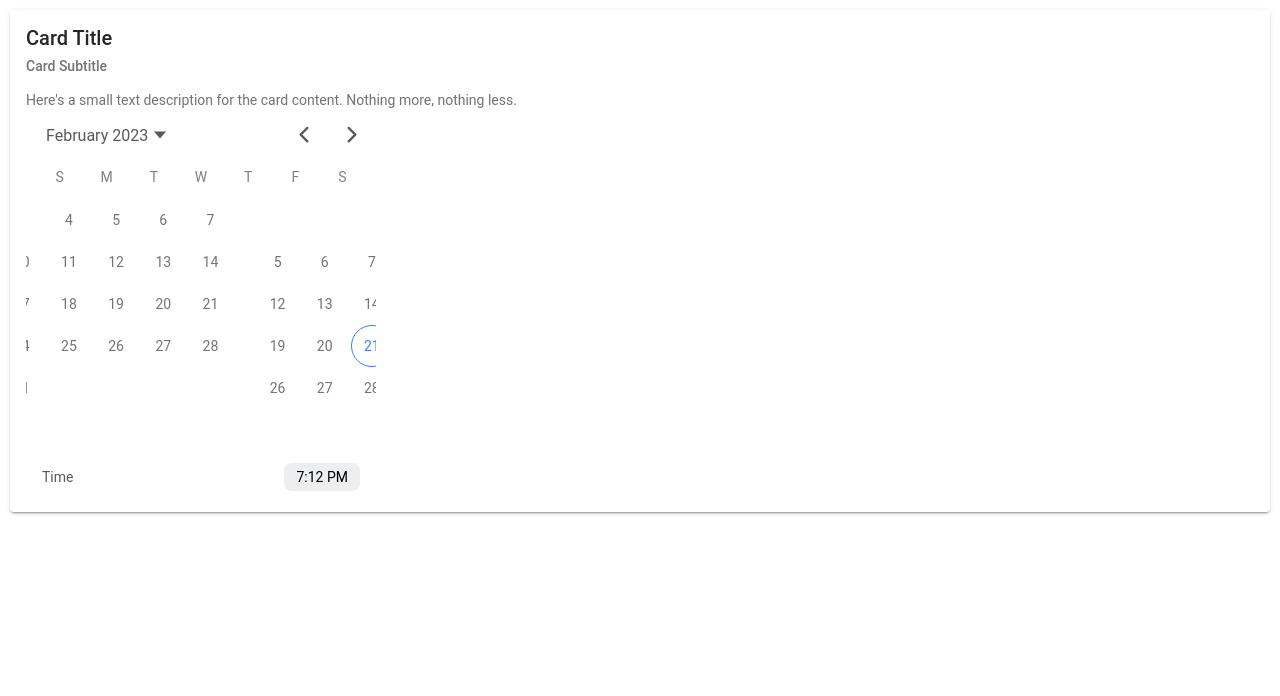
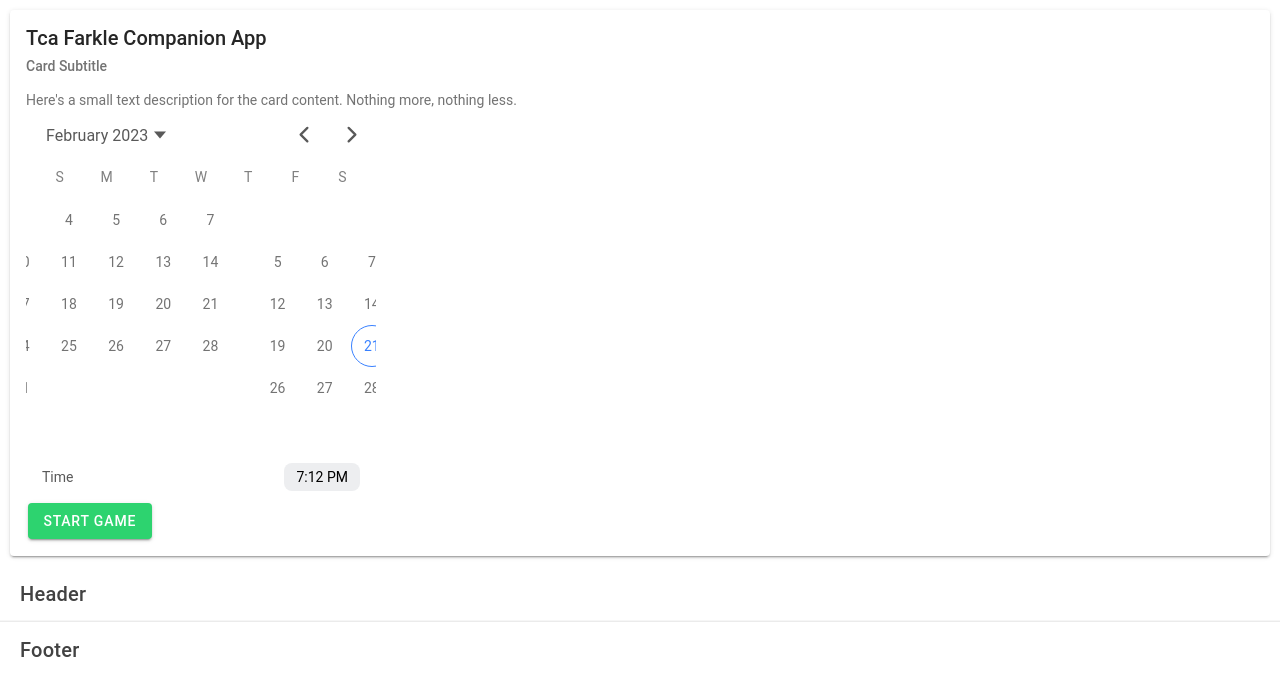
Before and after one commit to 2023-spring-adv-fe-tuth/farkle-companion-app, a React (Create React App) app: page / in a window 1280 px wide. Shown: the top 696 px of the page. Built offline with nearby package versions, Linux system fonts and the light colour scheme.

Commit message:
Changed the site title
added more ionic components as dummy code for now

```diff
--- a/public/index.html
+++ b/public/index.html
@@ -24,7 +24,7 @@
       work correctly both with client-side routing and a non-root public URL.
       Learn how to configure a non-root public URL by running `npm run build`.
     -->
-    <title>React App</title>
+    <title>Farkle Companion App</title>
   </head>
   <body>
     <noscript>You need to enable JavaScript to run this app.</noscript>
--- a/src/App.tsx
+++ b/src/App.tsx
@@ -2,23 +2,27 @@
 // import logo from './logo.svg';
 
 import {
+  IonButton,
   IonCard,
   IonCardContent,
   IonCardHeader,
   IonCardSubtitle,
   IonCardTitle,
-  IonDatetime } from '@ionic/react';
+  IonContent,
+  IonDatetime,
+  IonFooter,
+  IonHeader,
+  IonTitle,
+  IonToolbar} from '@ionic/react';
 
 import './App.css';
 
 /* Core CSS required for Ionic components to work properly */
 import '@ionic/react/css/core.css';
-
 /* Basic CSS for apps built with Ionic */
 import '@ionic/react/css/normalize.css';
 import '@ionic/react/css/structure.css'; // Remove if nothing is visible
 import '@ionic/react/css/typography.css';
-
 /* Optional CSS utils that can be commented out */
 import '@ionic/react/css/padding.css';
 import '@ionic/react/css/float-elements.css';
@@ -33,15 +37,41 @@ const App = () => {
     <>
     <IonCard>
       <IonCardHeader>
-        <IonCardTitle>Card Title</IonCardTitle>
+        <IonCardTitle>Tca Farkle Companion App</IonCardTitle>
         <IonCardSubtitle>Card Subtitle</IonCardSubtitle>
       </IonCardHeader>
 
       <IonCardContent>
         Here's a small text description for the card content. Nothing more, nothing less.
         <IonDatetime></IonDatetime>
+        <IonButton color="success">Start Game</IonButton>
       </IonCardContent>
     </IonCard>
+
+   <IonHeader>
+        <IonToolbar>
+          <IonTitle>
+            Header
+          </IonTitle>
+        </IonToolbar>
+      </IonHeader>
+      {/* <IonContent className="ion-padding">
+        <h1>Heading 1</h1>
+        <h2>Heading 2</h2>
+        <h3>Heading 3</h3>
+        <h4>Heading 4</h4>
+        <h5>Heading 5</h5>
+        <h6>Heading 6</h6>
+
+        <p>Here's a small text description for the content. Nothing more, nothing less.</p>
+      </IonContent> */}
+      <IonFooter>
+        <IonToolbar>
+          <IonTitle>
+            Footer
+          </IonTitle>
+        </IonToolbar>
+      </IonFooter>
     </>
   );
 }
```
